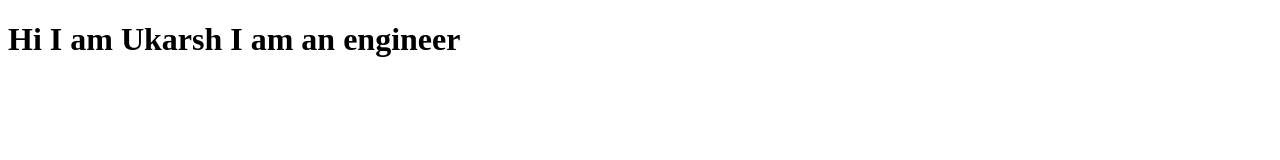
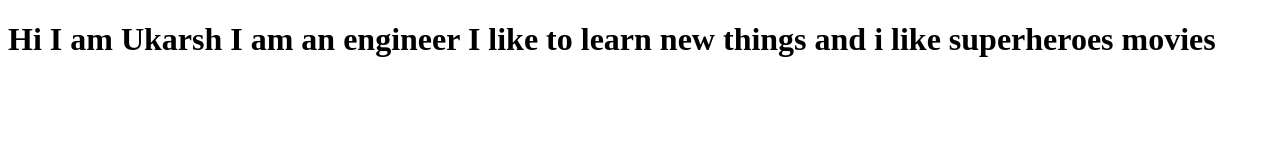
Before and after one commit to utkarshducoder/myonlineportfolio, a plain HTML site: page index.html in a window 1280 px wide. Drawn offline with Linux system fonts and the light colour scheme.

Commit message:
update: intresting things

```diff
--- a/index.html
+++ b/index.html
@@ -8,6 +8,7 @@
 </head>
 <body>
     <h1>Hi I am Ukarsh
-    I am an engineer</h1>
+    I am an engineer
+I like to learn new things and i like superheroes movies</h1>
 </body>
 </html>
```
